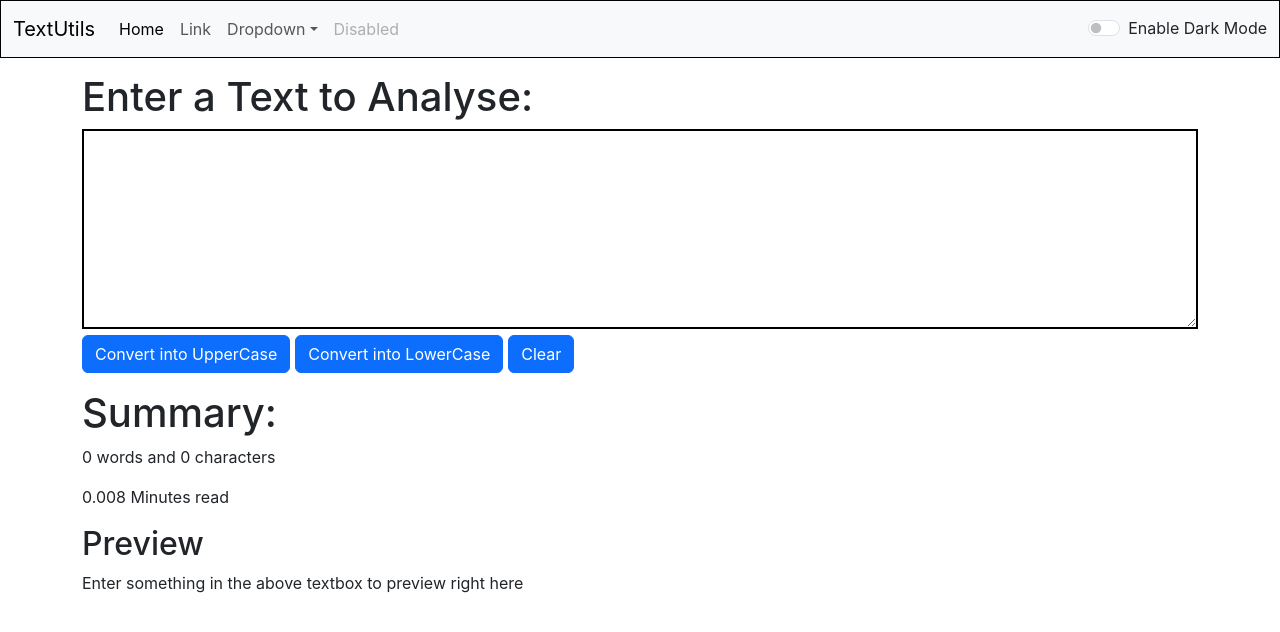
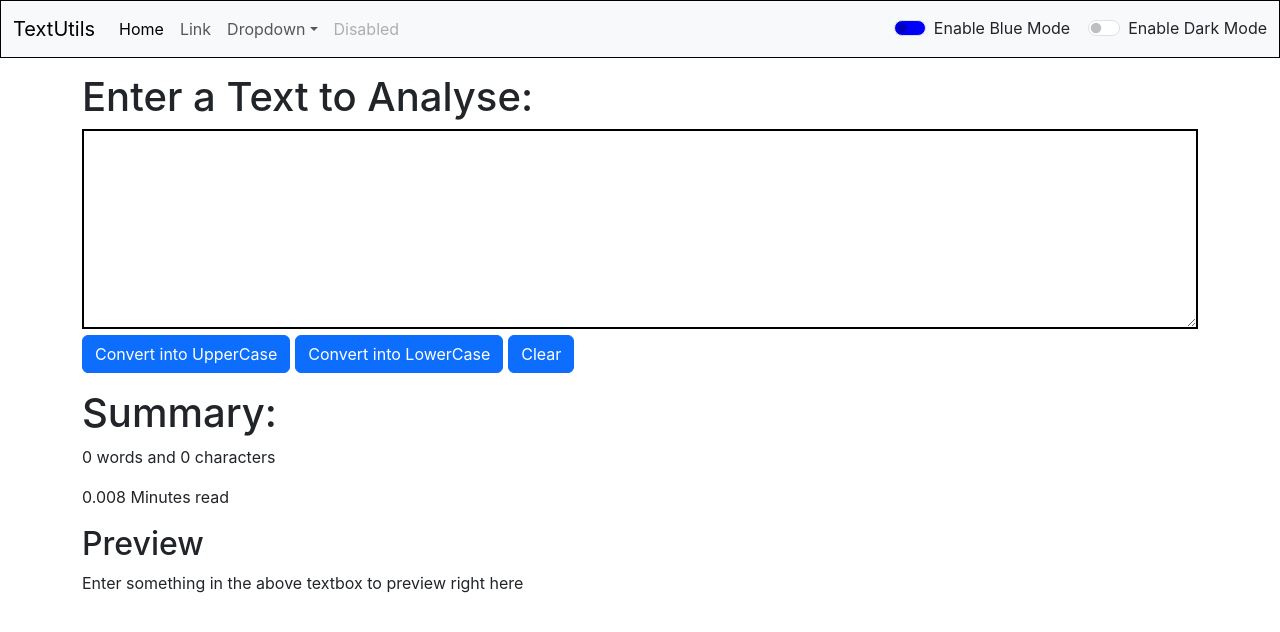
Before and after one commit to gehlotnikhil/TextUtils-React, a React (Create React App) app: page / in a window 1280 px wide. Shown: the top 632 px of the page. Built offline with nearby package versions, Linux system fonts and the light colour scheme.

Commit message:
"Bug of counting word and character is fixed and Blue Mode Added in Navbar Componenet"

```diff
--- a/src/App.js
+++ b/src/App.js
@@ -38,12 +38,26 @@
       setmode("light");
       document.body.style.backgroundColor = "white";
       document.body.style.color = "black";
-      showAlert("Dark Mode has been Enabled","success");
+      showAlert("Dark Mode has been Disabled","success");
+    }
+  };
+  const toggleBlue = () => {
+    if (mode === "light") {
+      setmode("blue");
+      document.body.style.backgroundColor = "blue";
+      document.body.style.color = "white";
+      showAlert("Blue Mode has been Enabled","success");
+    }
+    else {
+      setmode("light");
+      document.body.style.backgroundColor = "white";
+      document.body.style.color = "black";
+      showAlert("Blue Mode has been Disabled","success");
     }
   };
   return (
     <>
-      <Navbar title="TextUtils" mode={mode} toggle={clickToggle} />
+      <Navbar title="TextUtils" mode={mode} toggleBlue = {toggleBlue} toggle={clickToggle} />
       <Alert alert = {alert}/>
       {/* <About /> */}
       <TextForm mode={mode}  showAlert = {showAlert} />
--- a/src/component/Navbar.js
+++ b/src/component/Navbar.js
@@ -3,7 +3,7 @@
 export default function Navbar(props) {
   return (
     <div>
-      <nav className={`navbar navbar-expand-lg bg-${props.mode}  navbar-${props.mode}`} style = {{border: '1px solid black'}}>
+    <nav className={`navbar navbar-expand-lg text-${props.mode==='blue'||'black'?'white':'black'} bg-${props.mode==='blue'?'primary':props.mode}  navbar-${props.mode==='blue'?'dark':props.mode}`} style = {{border: '1px solid black'}}>
         <div className="container-fluid">
           <a className="navbar-brand" href="/">
             {props.title}
@@ -69,11 +69,17 @@
                 </a>
               </li>
             </ul>
-            <div className={`form-check form-switch text-${props.mode === 'light'?'dark':'light'}`}>
-              <input className="form-check-input " onClick={props.toggle} type="checkbox" role="switch" id="flexSwitchCheckChecked"/>
+            <div style={{display: 'flex', flexDirection: 'row'}} className={`form-check form-switch text-${props.mode === 'light'?'dark':'light'}`}>
+             <div id = "first" style={{marginRight: '58px'}}>
+             <input className="form-check-input " style={{backgroundColor: 'blue'}} onClick={props.toggleBlue} type="checkbox" role="switch" id="flexSwitchCheckChecked1"/>
+              <label className="form-check-label" htmlFor="flexSwitchCheckChecked1">
+                Enable Blue Mode
+              </label></div>
+              <div  id = "second"><input className="form-check-input " onClick={props.toggle} type="checkbox" role="switch" id="flexSwitchCheckChecked"/>
               <label className="form-check-label" htmlFor="flexSwitchCheckChecked">
                 Enable Dark Mode
               </label>
+              </div>
             </div>
           </div>
         </div>
--- a/src/component/TextForm.js
+++ b/src/component/TextForm.js
@@ -10,7 +10,10 @@
     props.showAlert("Text Lowercase Successfully","success");
   };
   function handleOnChange(event) {
-    setText(event.target.value);
+    let v= event.target.value;
+    v = v.replaceAll("  "," ");
+    setText(v);
+
   }
   function handleClearClicked(event) {
     setText("");
@@ -38,7 +41,7 @@
       <div className="container">
         <h1>Summary:</h1>
         <p>
-          {text.split(" ").length===1?(text.length===0?0:text.split(" ").length):text.split(" ").length} words and {text.length} characters
+          {text.split(" ").length===1?(text.length===0?0:text.split(" ").length):text.trim().split(" ").length} words and {text.trim().length} characters
         </p>
         <p>{0.008*text.split(" ").length} Minutes read</p>
         <h2>Preview</h2>
```
